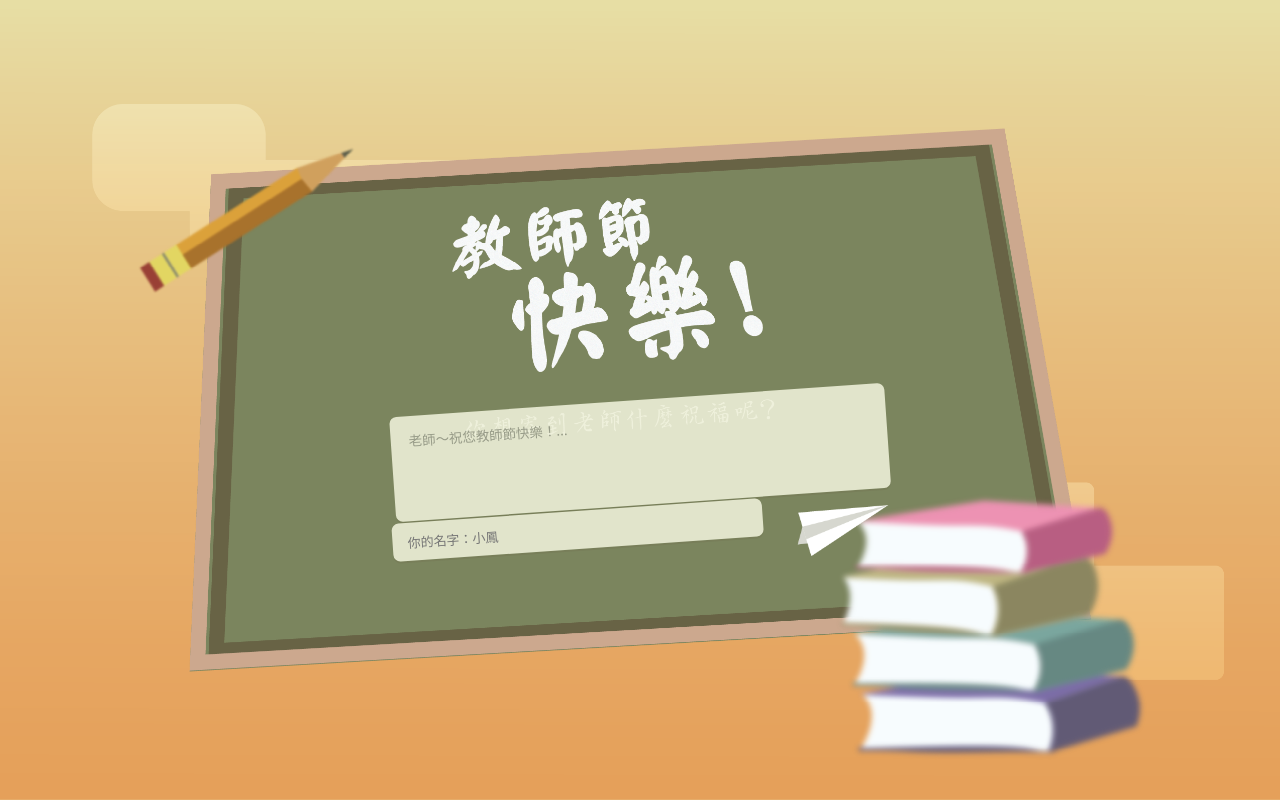
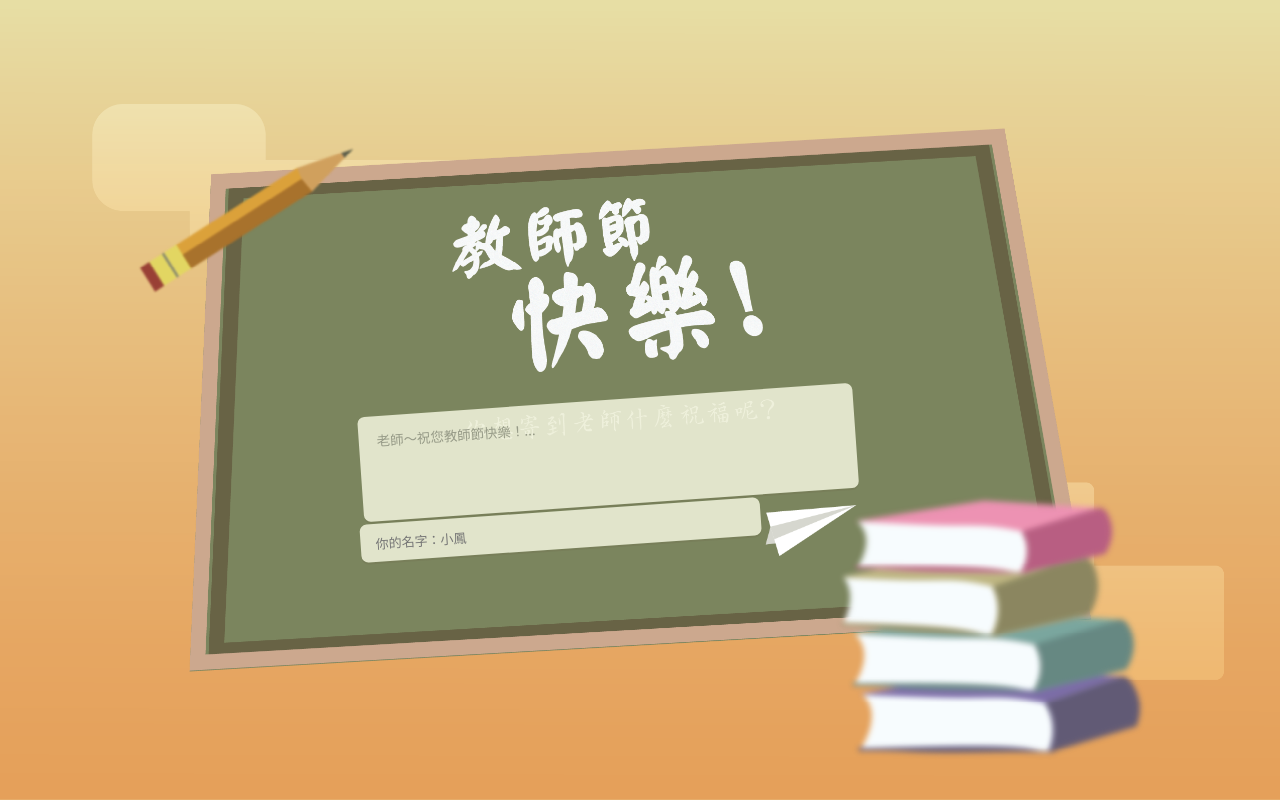
Before and after one commit to rin2202/Happy-Teacher-s-Day, a website: page teacher-day-card/teacher-day-card/public/index.html in a window 1280 px wide. Drawn offline with Linux system fonts and the light colour scheme; a web font is replaced by a local one.

Commit message:
Update styles.css

```diff
--- a/teacher-day-card/teacher-day-card/public/styles.css
+++ b/teacher-day-card/teacher-day-card/public/styles.css
@@ -172,7 +172,7 @@ img {
 
 .message-field {
   position: absolute;
-  left: 22.5%;
+  left: 19%;
   top: 32%;
   width: 55%;
   pointer-events: auto;
@@ -215,7 +215,7 @@ img {
 
 .sender-row {
   position: absolute;
-  left: 22.5%;
+  left: 19%;
   top: calc(32% + clamp(90px, 8.2vw, 145px) + 2.2%);
   width: 55%;
   display: flex;
@@ -226,7 +226,7 @@ img {
 
 .sender-field {
   display: block;
-  width: calc(100% - 125px);
+  width: calc(100% - 95px);
   pointer-events: auto;
   position: relative;
   z-index: 10;
@@ -599,7 +599,7 @@ img {
   position: absolute;
   z-index: 3;
   left: 1%;
-  top: 75%;
+  top: 80%;
   width: 66%;
   max-height: 27%;
   overflow-y: auto;
```
